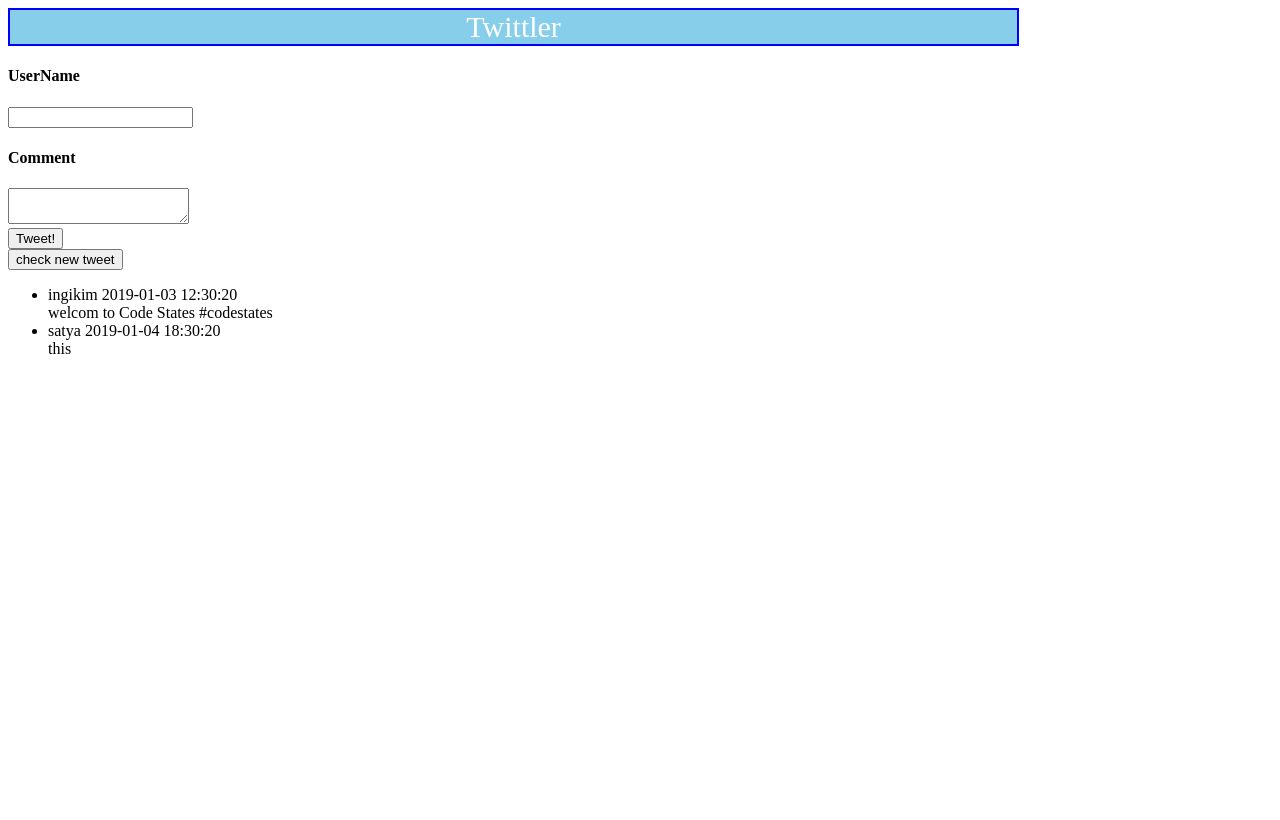
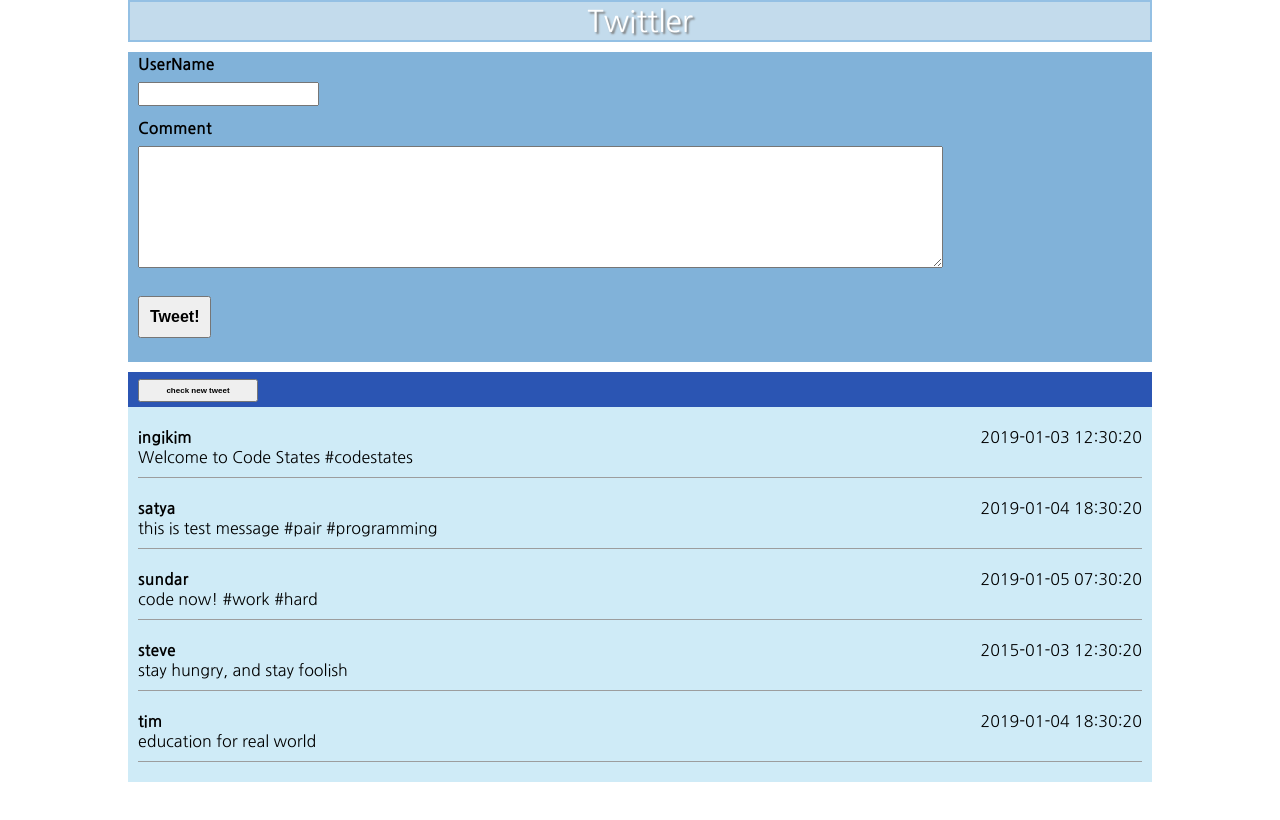
Before and after one commit to funetes/twittler, a plain HTML site: page index.html in a window 1280 px wide. Drawn offline with Linux system fonts and the light colour scheme.

Commit message:
finish twittler

```diff
--- a/index.html
+++ b/index.html
@@ -4,8 +4,9 @@
   <meta charset="UTF-8">
   <meta name="viewport" content="width=device-width, initial-scale=1.0">
   <meta http-equiv="X-UA-Compatible" content="ie=edge">
+  <title>Twittler</title>
   <link rel="stylesheet" href="style.css">
-  <title>Twittler</title>
+  <link href="https://fonts.googleapis.com/css?family=Nanum+Gothic:400,700&display=swap" rel="stylesheet">
 </head>
 <body>
   <div id="all">
@@ -34,17 +35,38 @@
       <ul id="replyList">
         <li class="list">
           <div>
-            <span>ingikim</span>
-            <span>2019-01-03 12:30:20</span>
+            <span class="names">ingikim</span>
+            <span class="date">2019-01-03 12:30:20</span>
           </div>
-          <div>welcom to Code States #codestates</div>
+          <div class="underLine">Welcome to Code States #codestates</div>
         </li>
         <li class="list">
           <div>
-            <span>satya</span>
-            <span>2019-01-04 18:30:20</span>
+            <span class="names">satya</span>
+            <span class="date">2019-01-04 18:30:20</span>
           </div>
-          <div>this</div>
+          <div class="underLine">this is test message #pair #programming</div>
+        </li>
+        <li class="list">
+          <div>
+            <span class="names">sundar</span>
+            <span class="date">2019-01-05 07:30:20</span>
+          </div>
+          <div class="underLine">code now! #work #hard</div>
+        </li>
+        <li class="list">
+          <div>
+            <span class="names">steve</span>
+            <span class="date">2015-01-03 12:30:20</span>
+          </div>
+          <div class="underLine">stay hungry, and stay foolish</div>
+        </li>
+        <li class="list">
+          <div>
+            <span class="names">tim</span>
+            <span class="date">2019-01-04 18:30:20</span>
+          </div>
+          <div class="underLine">education for real world</div>
         </li>
       </ul>
     </section>
--- a/style.css
+++ b/style.css
@@ -1,11 +1,104 @@
+* {
+  padding: 0px;
+  margin:  0px;
+}
+body{
+
+}
 #all{
+  font-family: 'Nanum Gothic', sans-serif;
   width: 80%;
+  height: 1000px;
+  margin: 0px auto;
 }
+
 header {
-  border : 2px solid blue;
-  background-color: skyblue;
+  border : 2px solid #94C0E4;
+  background-color: #C3DBEC;
   text-align: center;
   color: white;
   font-size: 30px;
-  margin-bottom: 10px
+  margin-bottom: 10px;
+  text-shadow: 2px 2px 2px gray;
 }
+
+.reply {
+  background-color: #81B2D9;
+  padding: 5px 10px;
+  height: 30%;
+}
+
+.user-name,
+.comment{
+  margin-bottom: 15px;
+}
+
+.user-name input{
+  height: 20px;
+}
+
+.user-name h4,
+.comment h4{
+  margin-bottom: 10px;
+  font-weight: bold;
+}
+
+.comment {
+  height: 50%;
+}
+
+.comment textarea {
+  width: 80%;
+  height: 80%;
+}
+
+.tweet {
+  padding: 10px;
+  font-size: 1em;
+  font-weight: bold;
+  margin-top: 10px;
+}
+.readReply {
+    background-color: #CFEBF7;
+    margin-top: 10px;
+    /* padding: 5px 10px; */
+}
+.topBar{
+    background-color: #2B55B3;
+    padding: 5px 10px;
+
+}
+.checkTweet{
+  padding: 5px;
+  font-size: 0.5em;
+  font-weight: bold;
+  width: 120px;
+}
+#replyList{
+  list-style:none;
+  padding:10px;
+  position: relative;
+}
+.list{
+    padding:10px 0px;
+
+}
+/* .names {
+  font-size: 1em;
+  font-weight: 700;
+} */
+
+.list div span:nth-child(1){
+  font-size: 1em;
+  font-weight: 700;
+}
+
+.date{
+    position: absolute;
+    text-align: right;
+    right:10px;
+}
+.underLine{
+    border-bottom:1px solid #9C9D9E;
+    padding-bottom: 10px;
+}
```
